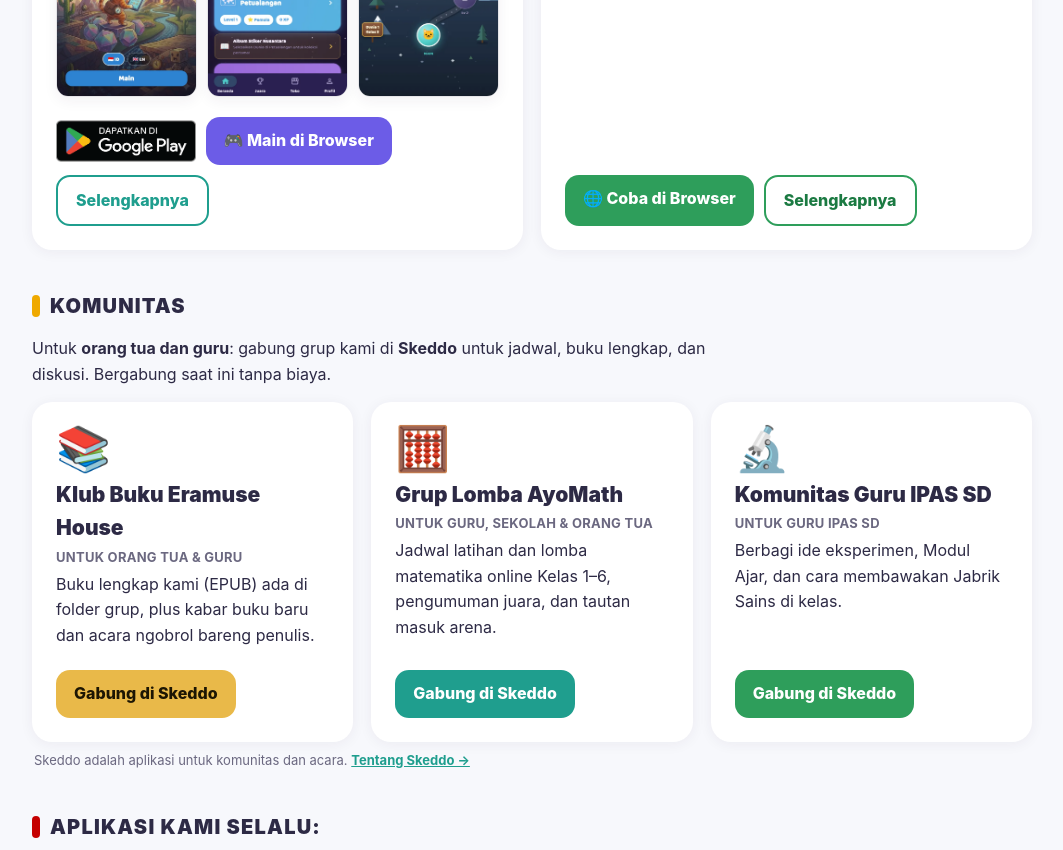
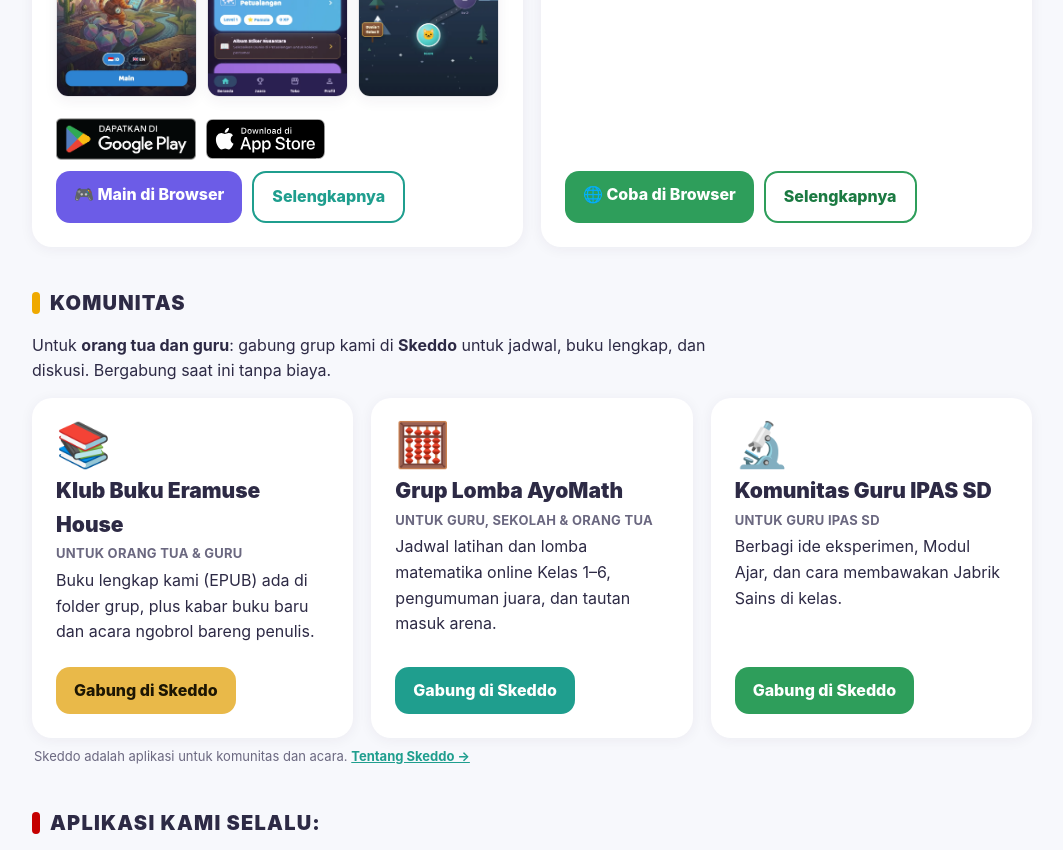
Before and after one commit to eramuse74-hub/Ayomath-site, a plain HTML site: page index.html in a window 1280 px wide. Shown: the part 1822-2672 px from the top of the page, without its empty margins (108-1171 px from the left). Drawn offline with Linux system fonts and the light colour scheme; a script that the page names is missing.

Commit message:
AyoMath on the App Store: official badge next to Google Play on the hub and the AyoMath page

```diff
--- a/index.html
+++ b/index.html
@@ -301,6 +301,7 @@
       </a>
       <div class="btns">
         <a class="playbadge" href="https://play.google.com/store/apps/details?id=com.rickola.ayomath"><img lang="id" src="img/google-play-badge-id.png" alt="Dapatkan di Google Play" width="646" height="250"><img lang="en" src="img/google-play-badge-en.png" alt="Get it on Google Play" width="646" height="250"></a>
+        <a class="appbadge" href="https://apps.apple.com/id/app/ayomath/id6833522313"><img lang="id" src="img/app-store-badge-id.svg" alt="Download di App Store" width="120" height="40"><img lang="en" src="img/app-store-badge-en.svg" alt="Download on the App Store" width="120" height="40"></a>
         <a class="btn violet" href="https://play.ayomath.com"><span lang="id">🎮 Main di Browser</span><span lang="en">🎮 Play in Browser</span></a>
         <a class="btn ghost" href="ayomath/"><span lang="id">Selengkapnya</span><span lang="en">Learn more</span></a>
       </div>
--- a/site.css
+++ b/site.css
@@ -35,6 +35,10 @@ a.btn{display:inline-block;text-decoration:none;font-weight:800;padding:11px 18p
 /* Official Google Play badge (unaltered artwork, ≥ 40 px tall per Google's badge rules). */
 a.playbadge{display:inline-flex;align-items:center}
 a.playbadge img{display:block;height:54px;width:auto;margin:-5px 0}
+/* Official App Store badge (unaltered SVG from Apple's marketing toolbox; Apple's minimum is 40 px tall).
+   The SVG has no padding, so 40 px matches the visible part of the 54 px Google badge. */
+a.appbadge{display:inline-flex;align-items:center}
+a.appbadge img{display:block;height:40px;width:auto}
 a.teal{background:var(--teal);color:#fff}
 a.violet{background:var(--violet);color:#fff}
 a.green{background:var(--green);color:#fff}
```
Also changed, not shown: ayomath/index.html (+4 -1 lines), img/app-store-badge-en.svg (added), img/app-store-badge-id.svg (added).
